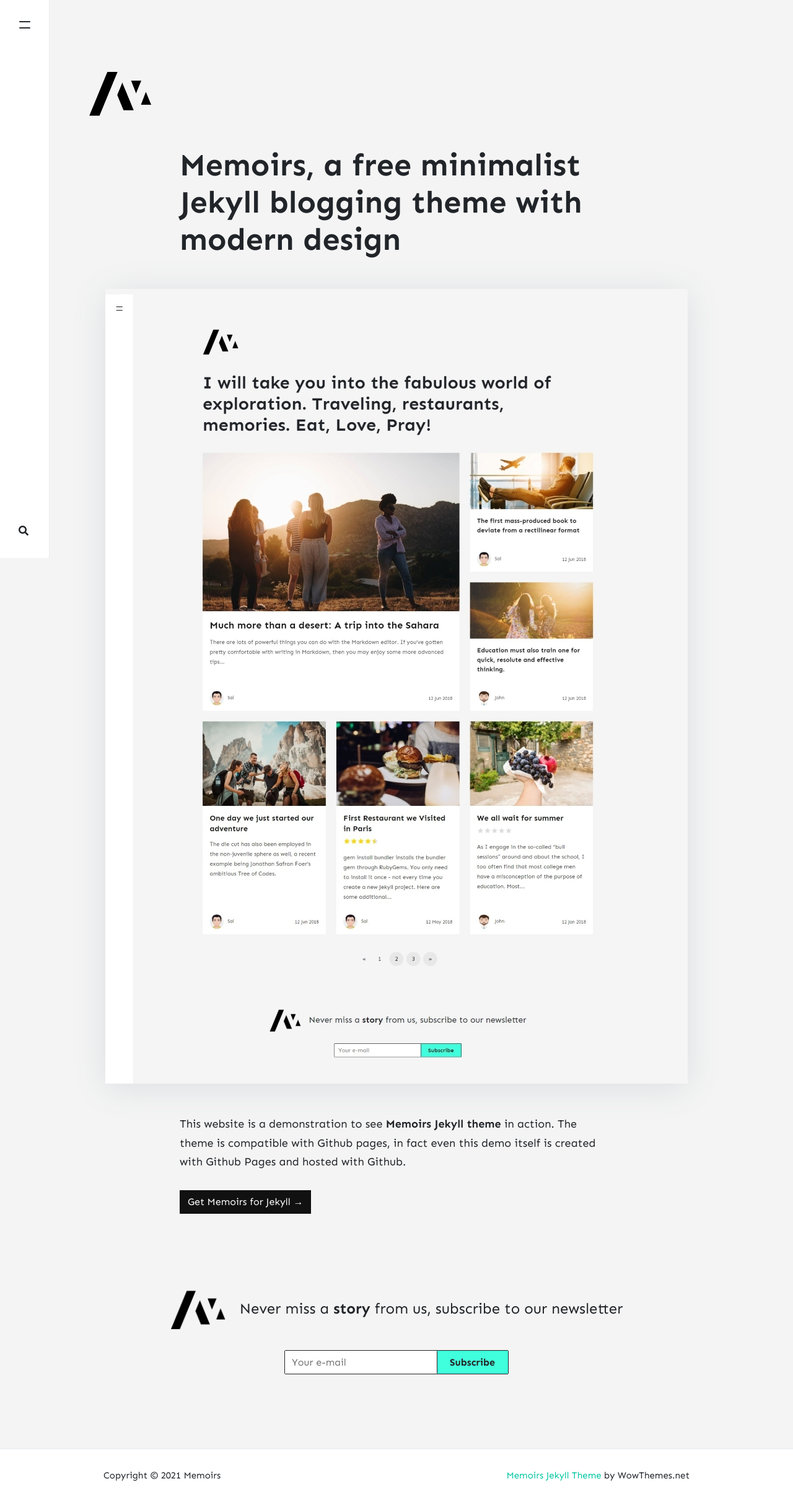
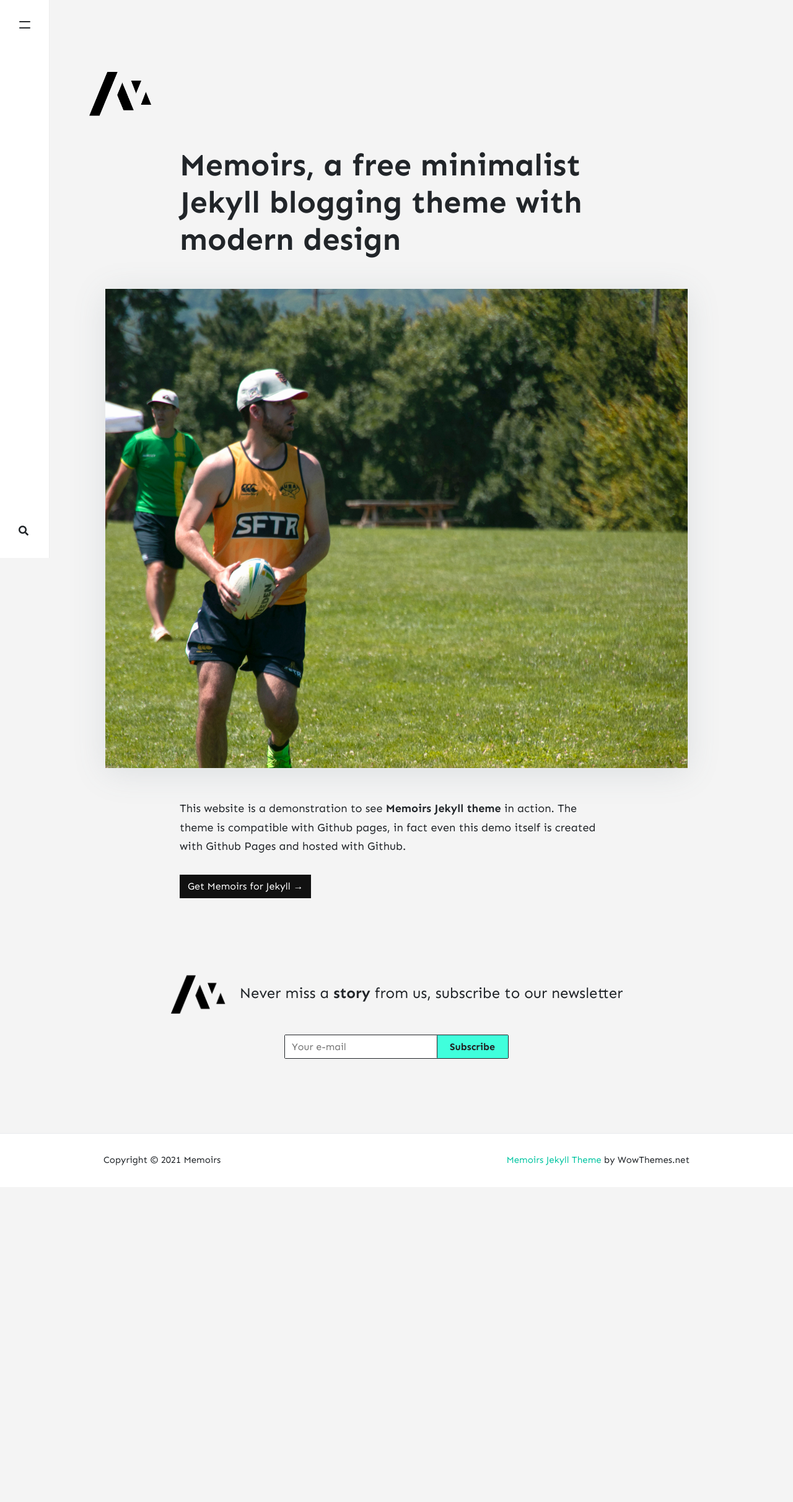
Before and after one commit to stackbit-projects/blue-triceratops-4f502, a Jekyll site: the page built from _pages/about.md, in a window 1280 px wide. Shown: the whole page at 62% size. Built offline with Jekyll 4.4.1, drawn with Linux system fonts in a browser that asks for light colours; nearby versions of some CDN libraries; comment, search, counter and statistics services are not loaded; after the commit the page ends 1915 px from its top, so only the background shows below that.

Commit message:
about.md: changed

```diff
--- a/_pages/about.md
+++ b/_pages/about.md
@@ -3,7 +3,7 @@ layout: page
 title: Memoirs, a free minimalist Jekyll blogging theme with modern design
 permalink: /about
 comments: false
-image: assets/images/screenshot.jpg
+image: assets/images/hero_2_cropped.jpg
 imageshadow: true
 ---
 
```
